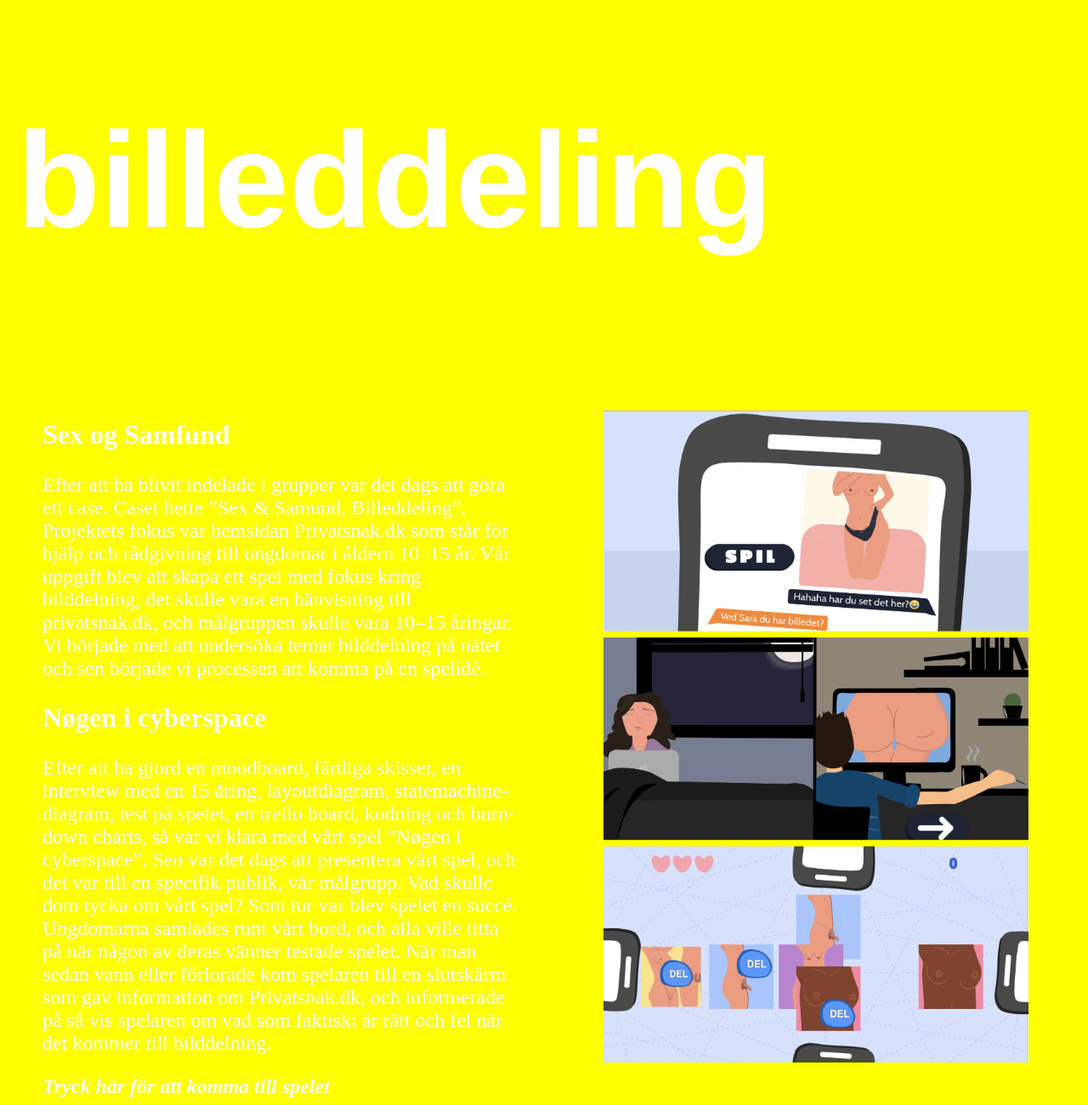
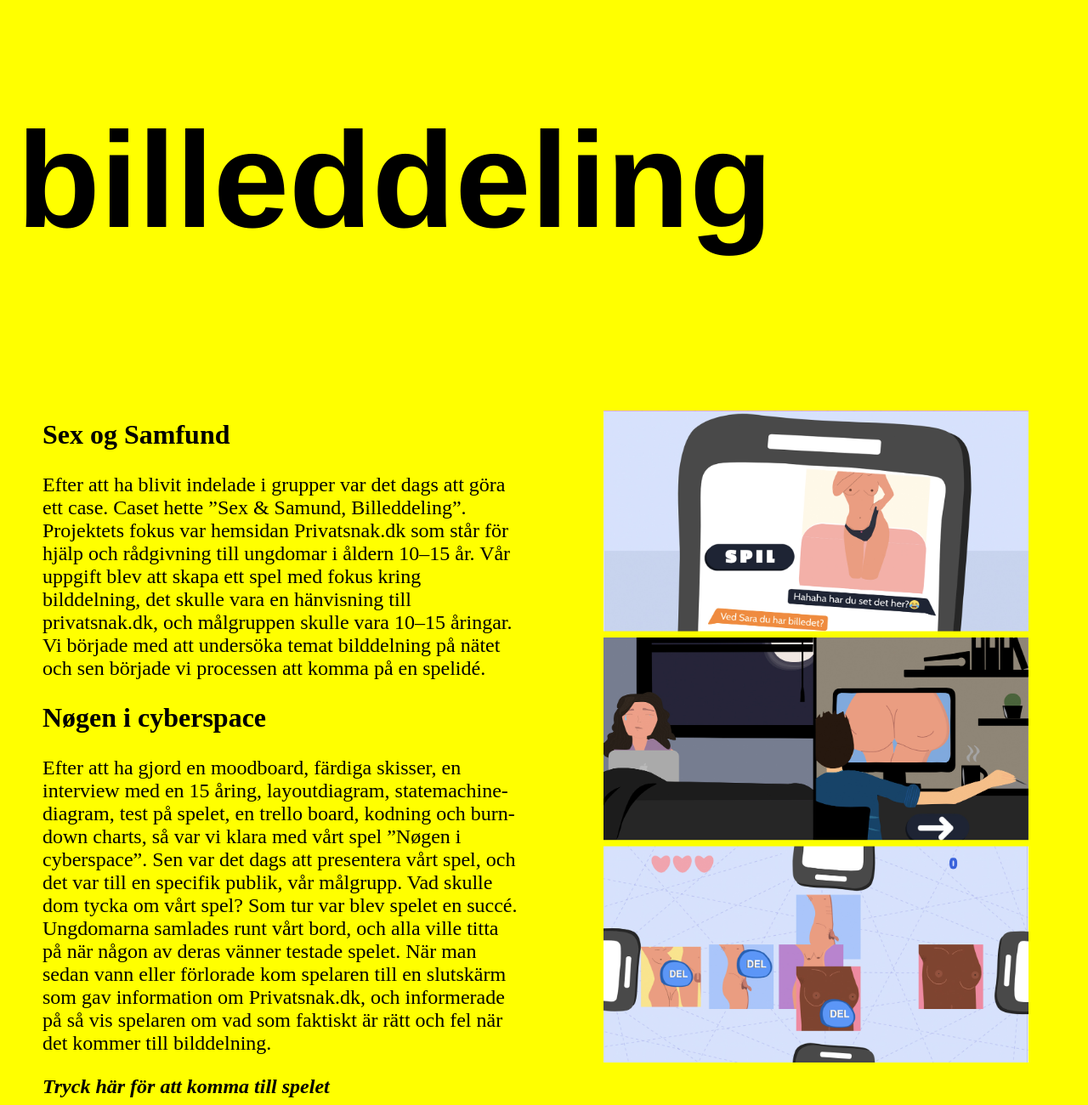
Before and after one commit to frid5247/portfolio_git, a plain HTML site: page animation.html in a window 1280 px wide. Shown: the part 1160-2460 px from the top of the page at 85% size. Drawn offline with Linux system fonts and the light colour scheme.

Commit message:
Från vit till svart text i animation

```diff
--- a/style.css
+++ b/style.css
@@ -361,8 +361,20 @@ img {
 #animation p {
     font-family: Times new roman;
     font-size: 1.5rem;
-    color: white;
+    color: black;
     margin-left: 20px;
+}
+
+#animation h1 {
+    color: black;
+}
+
+#animation h2 {
+    color: black;
+}
+
+#animation a {
+    color: black;
 }
 
 /*****/
```
